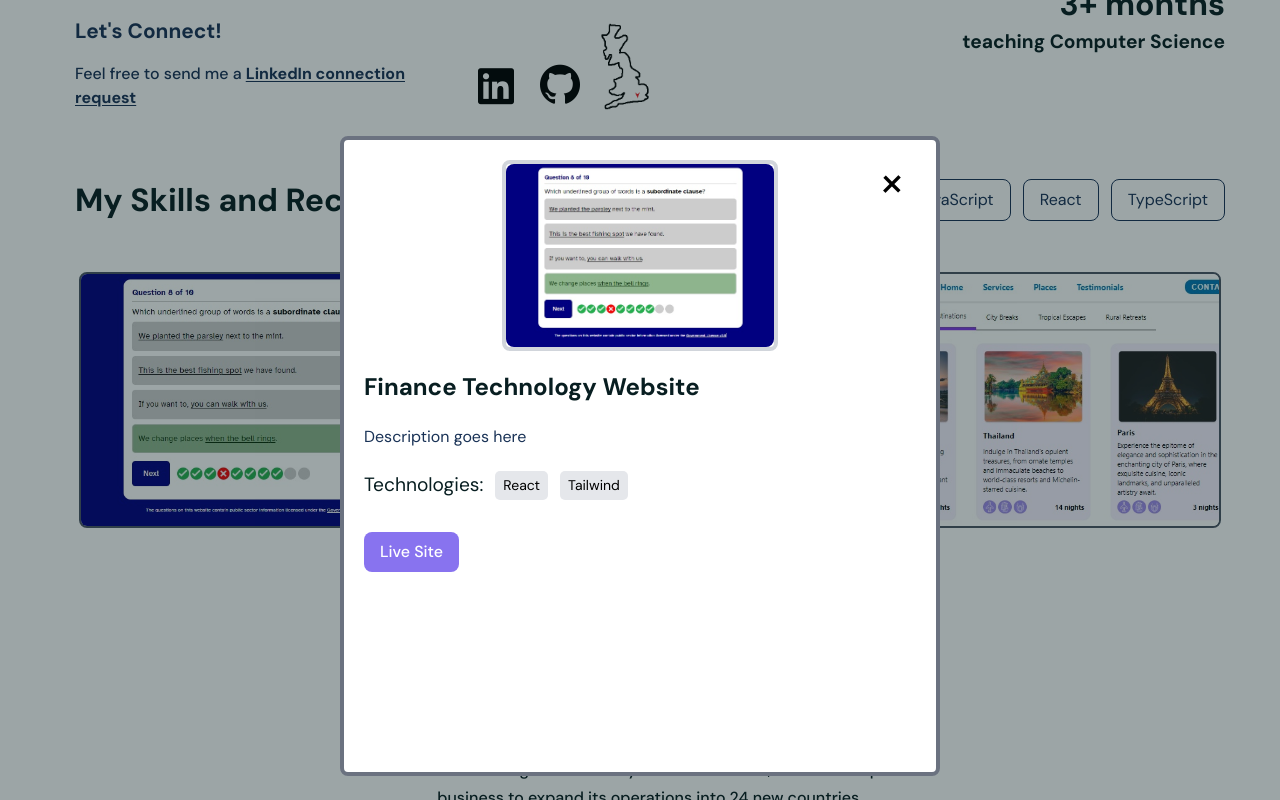
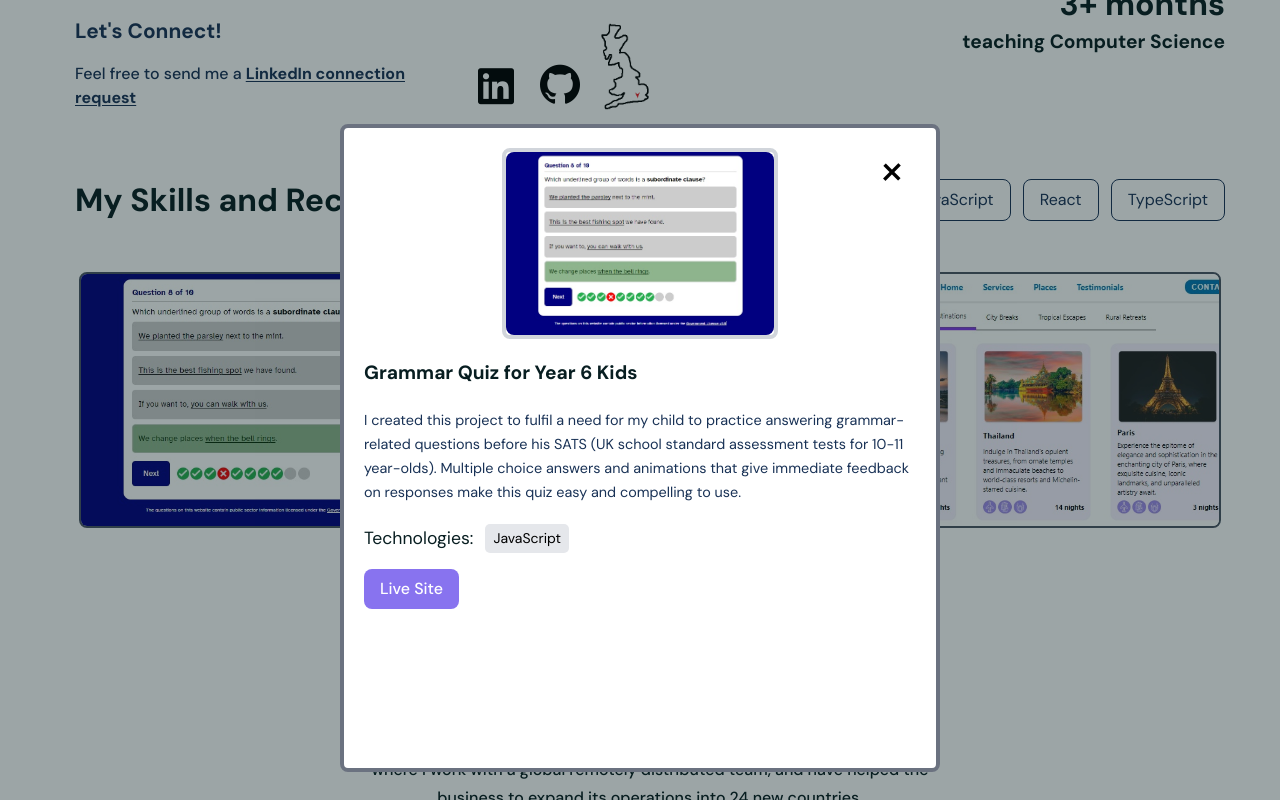
Before and after one commit to Nadia982/portfolio-2024-01-15, a React (Create React App) app: page / in a window 1280 px wide. Both pictures are taken after a click on the element 263 px from the left and 827 px from the top of the page. Shown: the part 427-1227 px from the top of the page. Built offline with nearby package versions, Linux system fonts and the light colour scheme.

Commit message:
added description to project one

```diff
--- a/src/assets/data/portfolioData.js
+++ b/src/assets/data/portfolioData.js
@@ -9,19 +9,20 @@ const projects = [
 id:"01",
 imgUrl: portfolioImg01,
 category: ["javascript", "react"],
-title: "Finance Technology Website",
-description: "Description goes here",
-technologies: ["React", "Tailwind"],
+title: "Grammar Quiz for Year 6 Kids",
+description: "I created this project to fulfil a need for my child to practice answering grammar-related questions before his SATS (UK school standard assessment tests for 10-11 year-olds). Multiple choice answers and animations that give immediate feedback on responses make this quiz easy and compelling to use. ",
+technologies: ["JavaScript"],
 siteUrl: "",
 gitHub: "",
 alt: "A screenshot of project 1: a multiple choice quiz about English grammar on a dark blue background with four possible answers. At the bottom of the screen there are answer indicators indicating whether previous questions have been answered correctly."
 },
+
 {id:"02",
 imgUrl: portfolioImg02,
-category: ["typescript", "react"],
-title: "Finance Technology Website",
+category: ["javascript"],
+title: "Spelling Game",
 description: "Description goes here",
-technologies: ["React", "Tailwind"],
+technologies: ["JavaScript"],
 siteUrl: "",
 gitHub: "",
 },
--- a/src/components/UI/Modal.jsx
+++ b/src/components/UI/Modal.jsx
@@ -5,18 +5,18 @@ const Modal = ({activeID, setShowModal}) => {
   const project = projects.find(project => project.id ==activeID);
   return (
     <div className ="w-full h-full fixed top-0 left-0 z-10 bg-headingColor bg-opacity-40">
-      <div className = "mt-14 flex-column m-auto items-end justify-end border-gray-500 border-4 h-[80vh] w-11/12 md:max-w-[600px] md:w-full absolute top-1/2 left-1/2 z-20 bg-white rounded-[8px] transform -translate-x-1/2 -translate-y-1/2 p-5">
+      <div className = "mt-12 flex-column m-auto items-end justify-end border-gray-500 border-4 h-[81vh] w-11/12 md:max-w-[600px] md:w-full absolute top-1/2 left-1/2 z-20 bg-white rounded-[8px] transform -translate-x-1/2 -translate-y-1/2 p-5">
         <div className ="w-1/2 m-auto border-4 border-gray-300 rounded-[8px]">
           <figure>
             <img className="rounded-[8px]" src={project.imgUrl} alt={project.imgUrl}/>
           </figure>
         </div>
         <div className="m-auto">
-          <h2 className="text-2xl text-headingColor font-[700] my-5">{project.title}
+          <h2 className="text-[1.2rem] text-headingColor font-[700] my-5">{project.title}
           </h2>
-          <p className = "text-[1rem] leading-7 text-smallTextColor">{project.description}</p>
+          <p className = "text-[.9rem] leading-6 text-smallTextColor">{project.description}</p>
           <div className = "mt-5 flex items-center gap-3 flex-wrap">
-            <h4 className="text-headingColor text-[1.2rem] text-[700] ">Technologies:</h4>
+            <h4 className="text-headingColor text-[1.1rem] text-[700] ">Technologies:</h4>
             {project.technologies.map((item, index) => (
               <span key={index}
               className="bg-gray-200 py-1 px-2 rounded-[5px] text-[14px] leading-0">
@@ -24,7 +24,7 @@ const Modal = ({activeID, setShowModal}) => {
               </span>))}
           </div>
           <a href={project.siteUrl}>
-            <button className="bg-primaryColor text-white py-2 px-4 my-8 rounded-[8px] font-[500] hover:bg-headingColor ease-in duration-300">Live Site</button>
+            <button className="bg-primaryColor text-white py-2 px-4 my-4 rounded-[8px] font-[500] hover:bg-headingColor ease-in duration-300">Live Site</button>
           </a>
         </div>
         <button onClick={()=>setShowModal(false)} className="w-[2.1rem] h-[2.1rem] bg-[white] absolute top-[1.7rem] right-[1.7rem] text-[3rem] flex items-center pb-1 justify-center rounded-[3px] leading-0 cursor-pointer">&times;</button>
```
